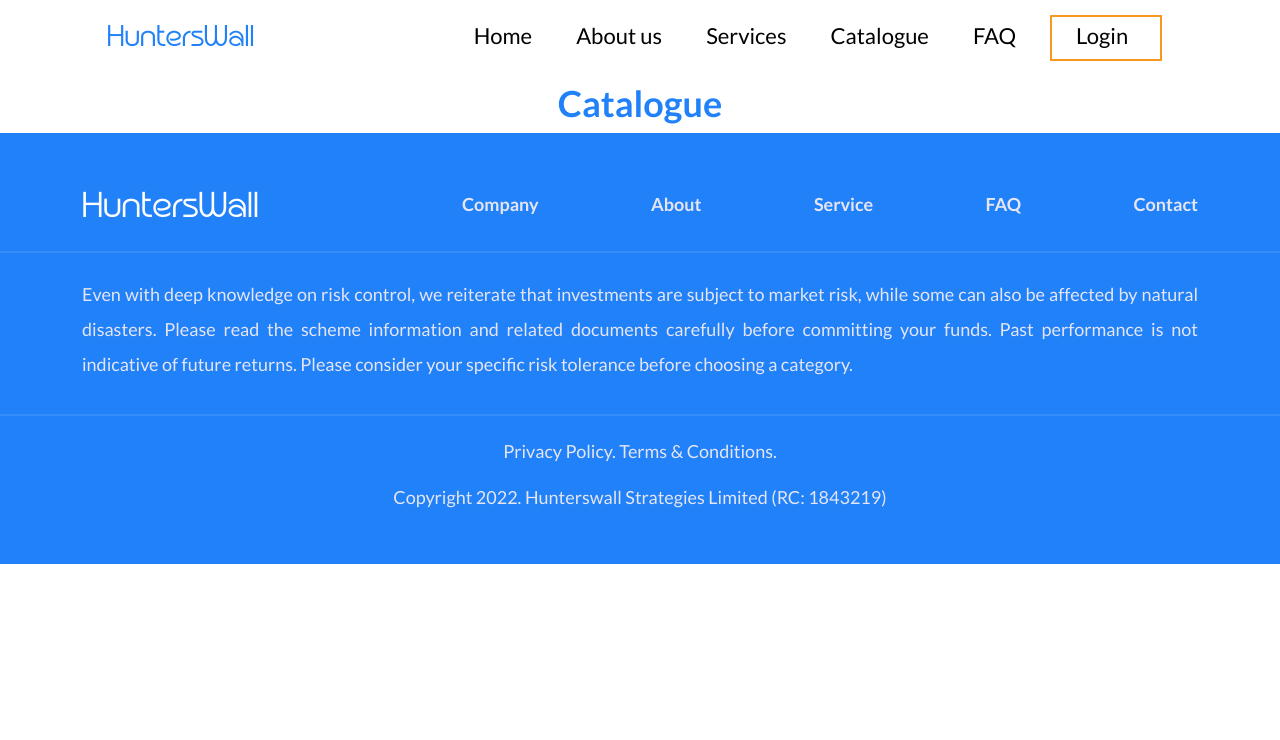
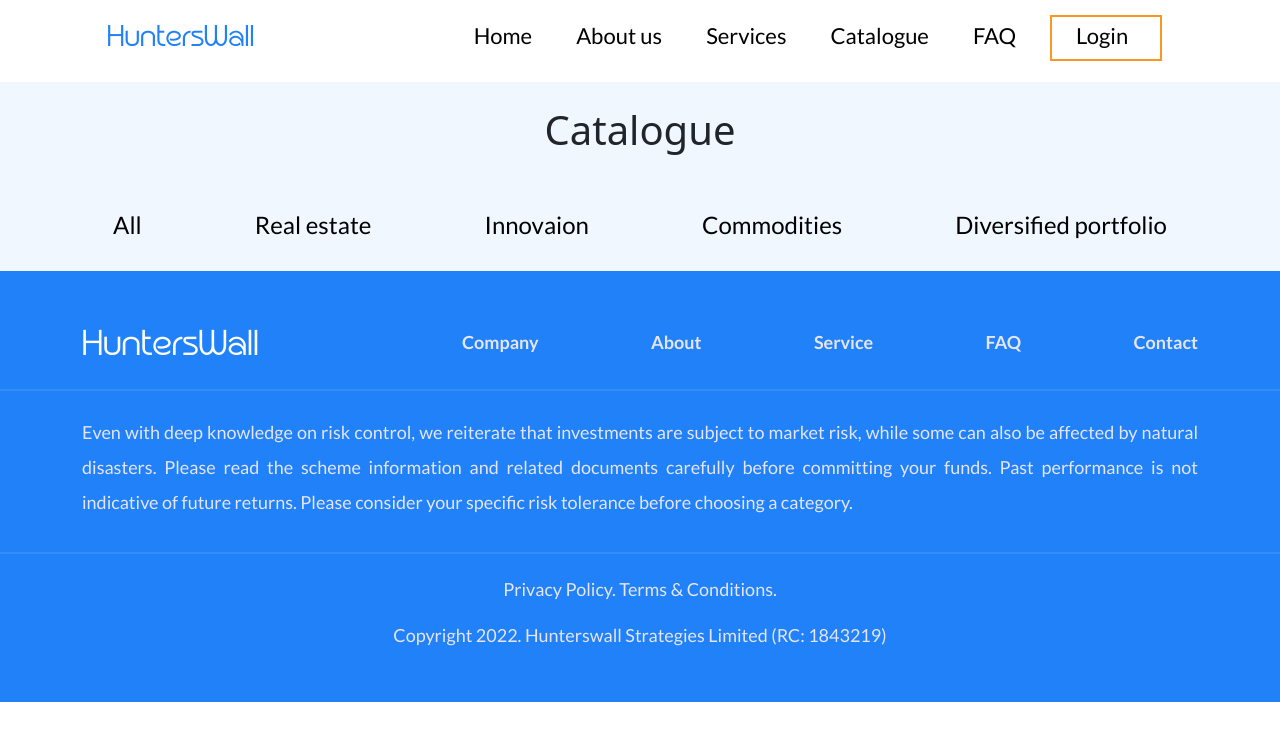
Before and after one commit to Dreezy305/HuntersWall, a Next.js app: page /catalogue in a window 1280 px wide. Shown: the top 740 px of the page. Built offline with nearby package versions, Linux system fonts and the light colour scheme.

Commit message:
catalogue  section

```diff
--- a/pages/catalogue.js
+++ b/pages/catalogue.js
@@ -4,8 +4,22 @@ import Layout from "../layouts";
 function Catalogue() {
   return (
     <Layout>
-      <section className="catalogue">
-        <h1 className="text-center">Catalogue</h1>
+      <section className="catalogue pt-4">
+        <h1 className="text-center catalogue_title">Catalogue</h1>
+
+        <div className=" pt-5 pb-4 d-flex flex-row justify-content-evenly catalogue_row">
+          <h6 className="tabs">All</h6>
+
+          <h6 className="tabs">Real estate</h6>
+
+          <h6 className="tabs">Innovaion</h6>
+
+          <h6 className="tabs">Commodities</h6>
+
+          <h6 className="tabs" style={{ whiteSpace: "nowrap" }}>
+            Diversified portfolio
+          </h6>
+        </div>
       </section>
     </Layout>
   );
--- a/styles/globals.scss
+++ b/styles/globals.scss
@@ -238,6 +238,8 @@
 }
 
 .catalogue {
+  background: #f1f7ff;
+  &_title {
     h1 {
       font-family: $lato;
       font-style: normal;
@@ -246,6 +248,43 @@
       line-height: 43px;
       color: #2081f9;
     }
+  }
+  &_row {
+    h6 {
+      font-family: $lato;
+      font-family: Lato;
+      font-style: normal;
+      font-weight: normal;
+      font-size: 24px;
+      line-height: 29px;
+      color: #000000;
+
+      cursor: pointer;
+    }
+  }
+}
+
+.tabs {
+  text-decoration: none;
+  position: relative;
+}
+
+.tabs::after {
+  content: "";
+  transition: all 0.2s ease-in;
+  width: 100%;
+  height: 3px;
+  background-color: #2081f9;
+  position: absolute;
+  bottom: -10px;
+  left: 0;
+  transform: scaleX(0);
+  border-radius: 20px;
+}
+
+.tabs:hover::after {
+  transition: all 0.2s ease-in;
+  transform: scaleX(1);
 }
 
 /** MOBILE RESPONSIVENESS STYLES FOR SMALL SCREENS */
```
Lines whose indentation alone changed are shown as unchanged.
